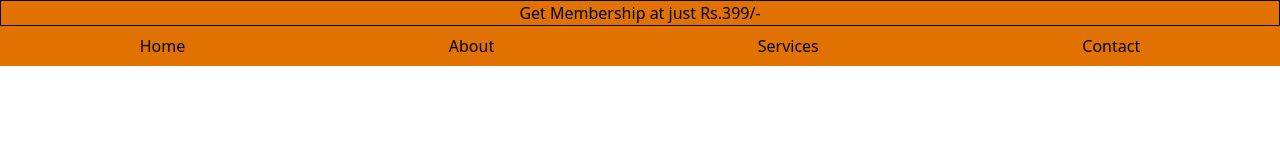
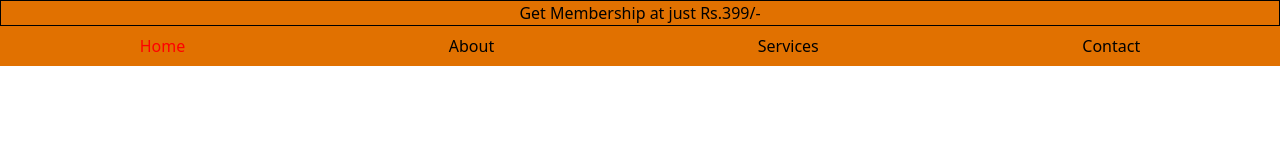
Before and after one commit to NipunShrivats/React_Tutorials, a React (Vite) app in the folder react_tutorial(part-2)/: page / in a window 1280 px wide. Shown: the top 160 px of the page. Built offline with nearby package versions, Linux system fonts and the light colour scheme.

Commit message:
updates on 12-5-25, change no.2

```diff
--- /dev/null
+++ b/react_tutorial(part-2)/src/App.css
@@ -0,0 +1,3 @@
+.active {
+    color: red;
+}
--- a/react_tutorial(part-2)/src/components/layout/Header.jsx
+++ b/react_tutorial(part-2)/src/components/layout/Header.jsx
@@ -1,6 +1,6 @@
 import React from "react";
 import { NavLink } from "react-router-dom";
-
+import "../../App.css";
 export default function Header() {
   return (
     <>
```
Also changed, not shown: react_tutorial(part-2)/src/Notes.md (+1 -1 lines).
